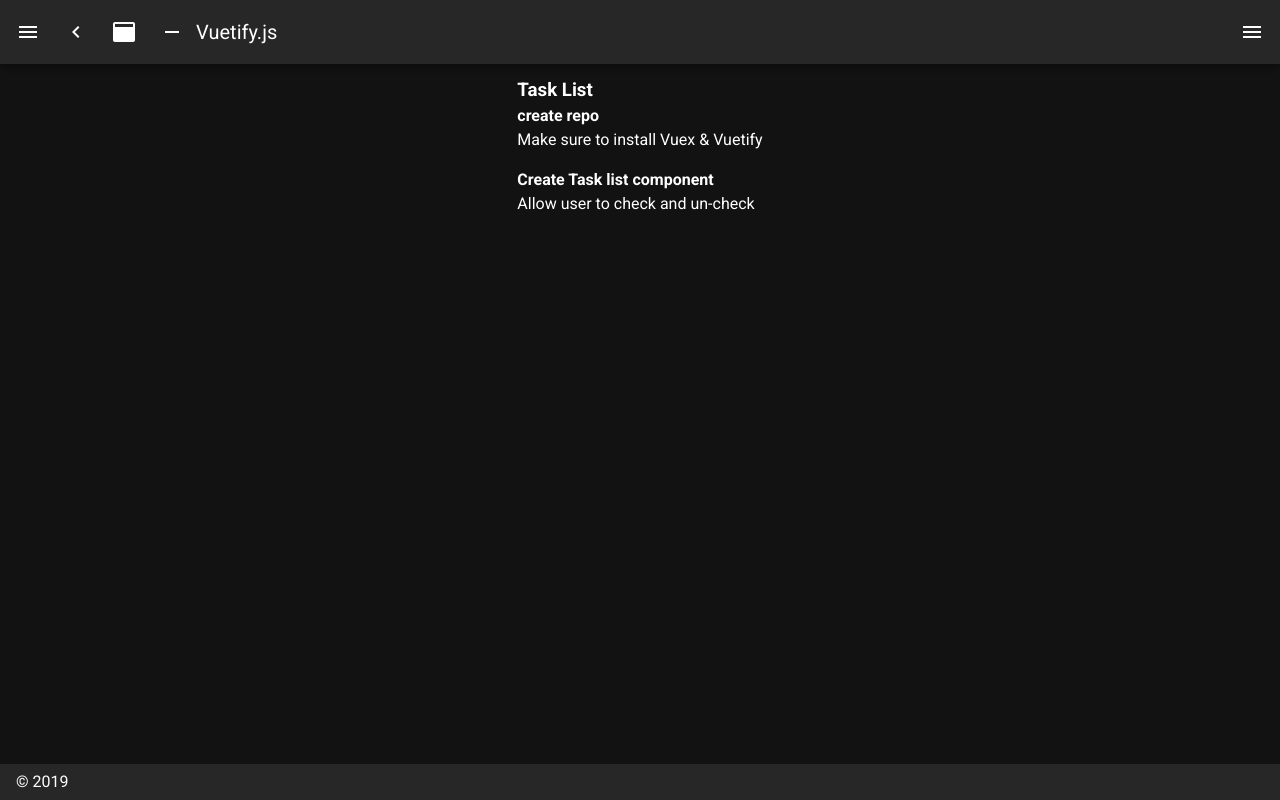
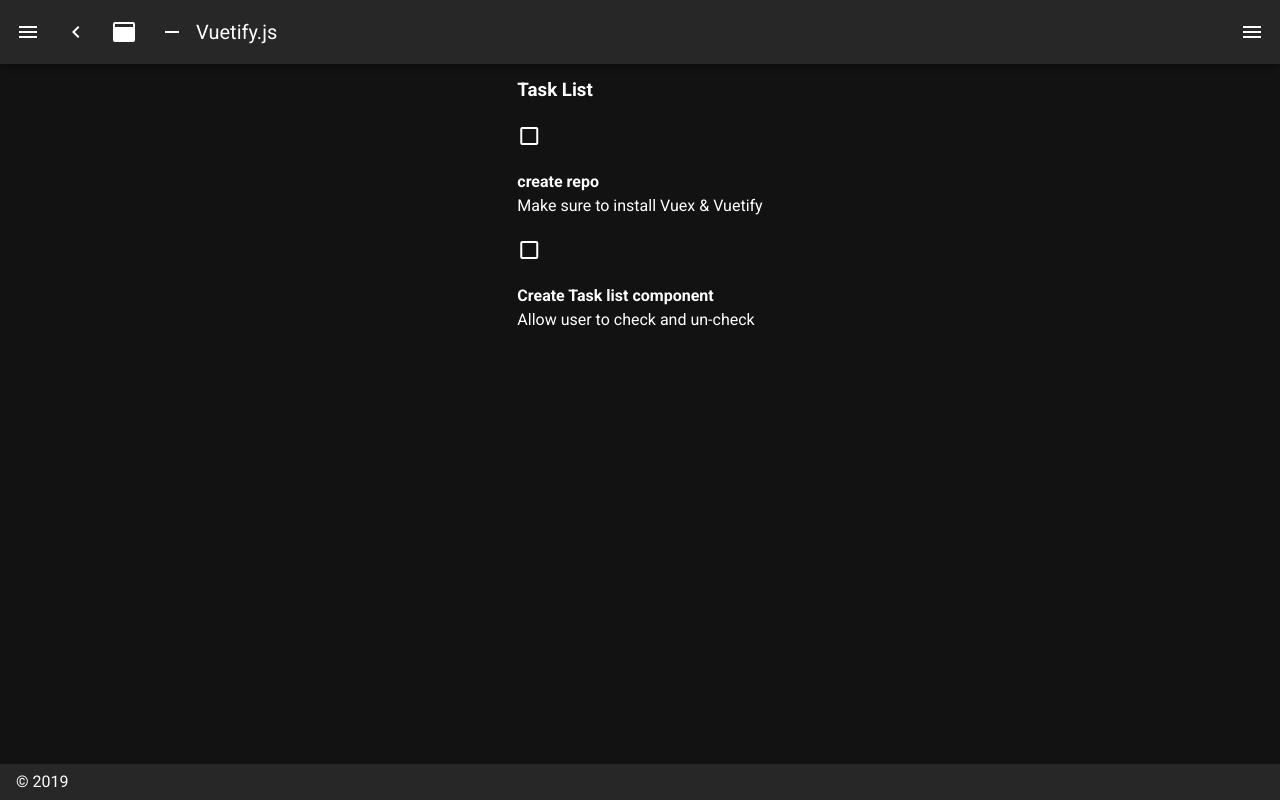
Before and after one commit to yuriechan/checklist-nuxt, a Nuxt app: page / in a window 1280 px wide. Built offline with nearby package versions, Linux system fonts and the light colour scheme.

Commit message:
use checkbox component from Vuetify (why does it work without the code in <script>)

```diff
--- a/components/TaskList.vue
+++ b/components/TaskList.vue
@@ -2,6 +2,7 @@
     <div>
         <h3>Task List</h3>
         <div v-for="item in getData" :key="item.id">
+            <v-checkbox v-model="checkbox"></v-checkbox>
             <h4>{{item.name}}</h4>
             <p>{{item.description}}</p>
         </div>
```
